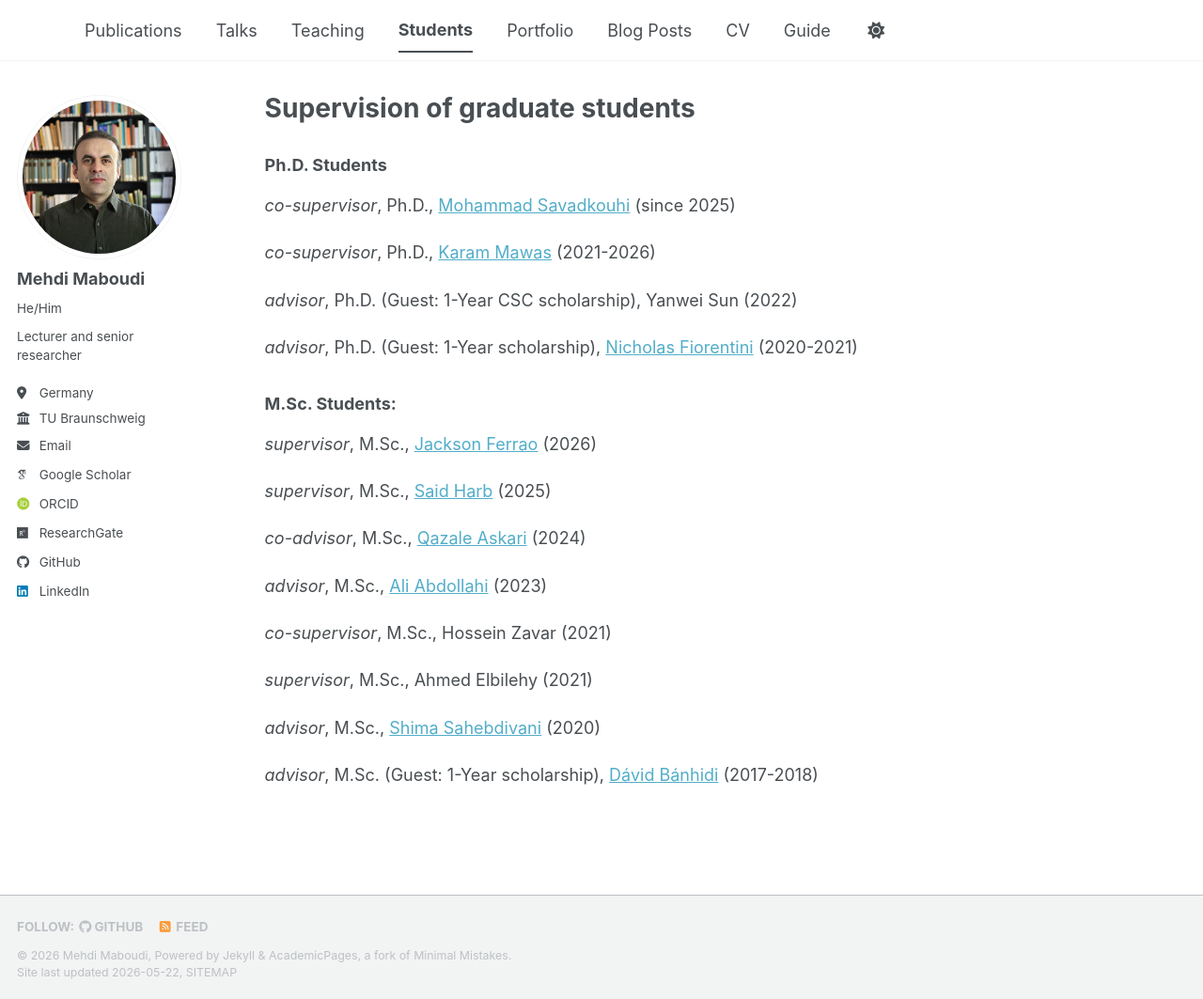
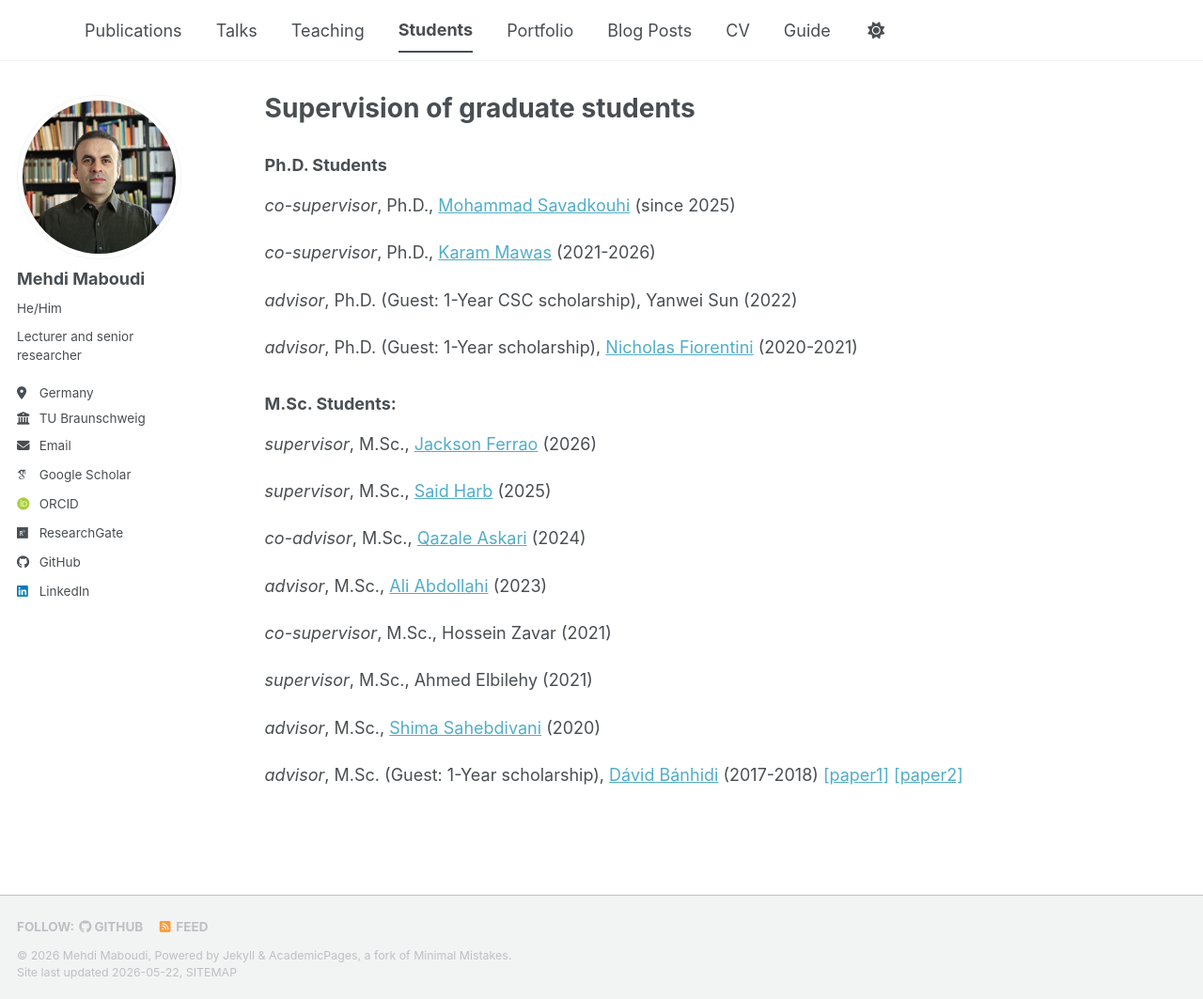
Before and after one commit to MehdiMaboudi/mehdimaboudi.github.io, a Jekyll site: the page built from _pages/students.html, in a window 1280 px wide and 1063 px high. Shown: the whole window at 94% size. Built offline with Jekyll 4.4.1, drawn with Linux system fonts in a browser that asks for light colours; some web fonts are replaced; a script bundle is joined from its source files by our own code; library files that are not in the unit come from our copies.

Commit message:
David's papers added

```diff
--- a/_pages/students.html
+++ b/_pages/students.html
@@ -53,6 +53,8 @@ author_profile: true
     <i>advisor</i>, M.Sc., <a href="https://www.linkedin.com/in/shima-sahebdivani-874088203/"  target="_blank" rel="noopener noreferrer">Shima Sahebdivani</a> (2020)
   </p>
   <p>
-    <i>advisor</i>, M.Sc. (Guest: 1-Year scholarship), <a href="https://www.linkedin.com/in/davidbanhidi/"  target="_blank" rel="noopener noreferrer">Dávid Bánhidi</a> (2017-2018)
+    <i>advisor</i>, M.Sc. (Guest: 1-Year scholarship), <a href="https://linkedin.com/in/davidbanhidi/"  target="_blank" rel="noopener noreferrer">Dávid Bánhidi</a> (2017-2018)
+    <a href="https://www.researchgate.net/profile/Mehdi-Maboudi-2/publication/321709273_Evaluation_of_indoor_mobile_mapping_systems/links/5a2c4891a6fdccfbbf873527/Evaluation-of-indoor-mobile-mapping-systems.pdf">[paper1]</a>
+    <a href="https://doi.org/10.5194/isprs-archives-XLII-2-637-2018">[paper2]</a>
   </p>
 </div>
```
